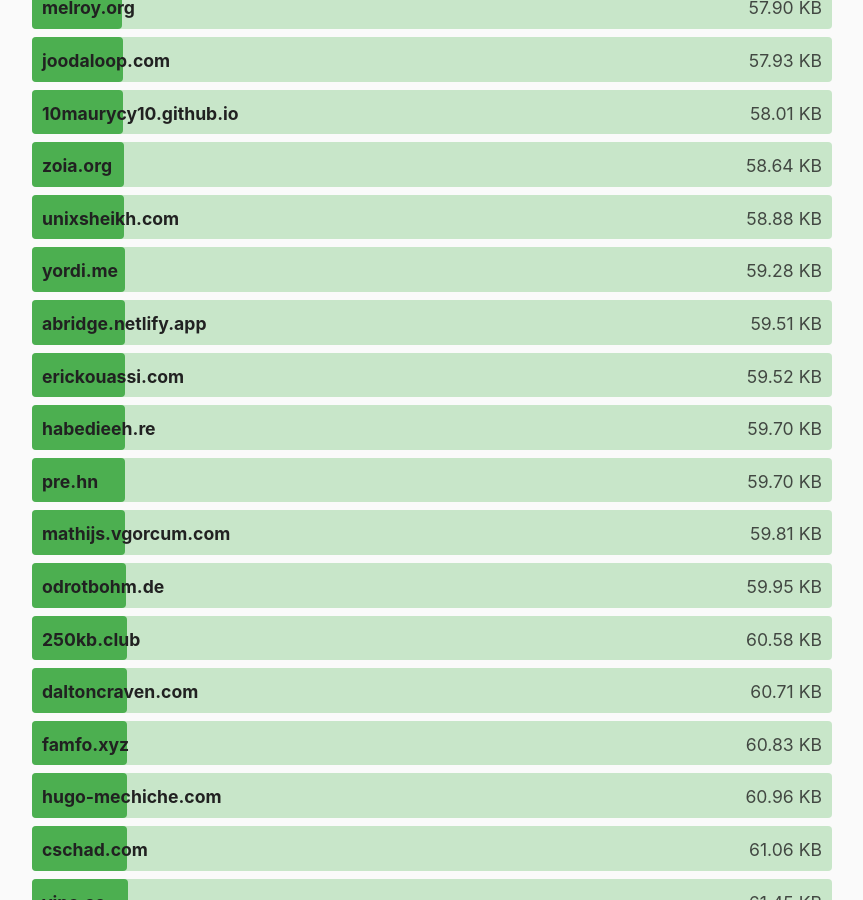
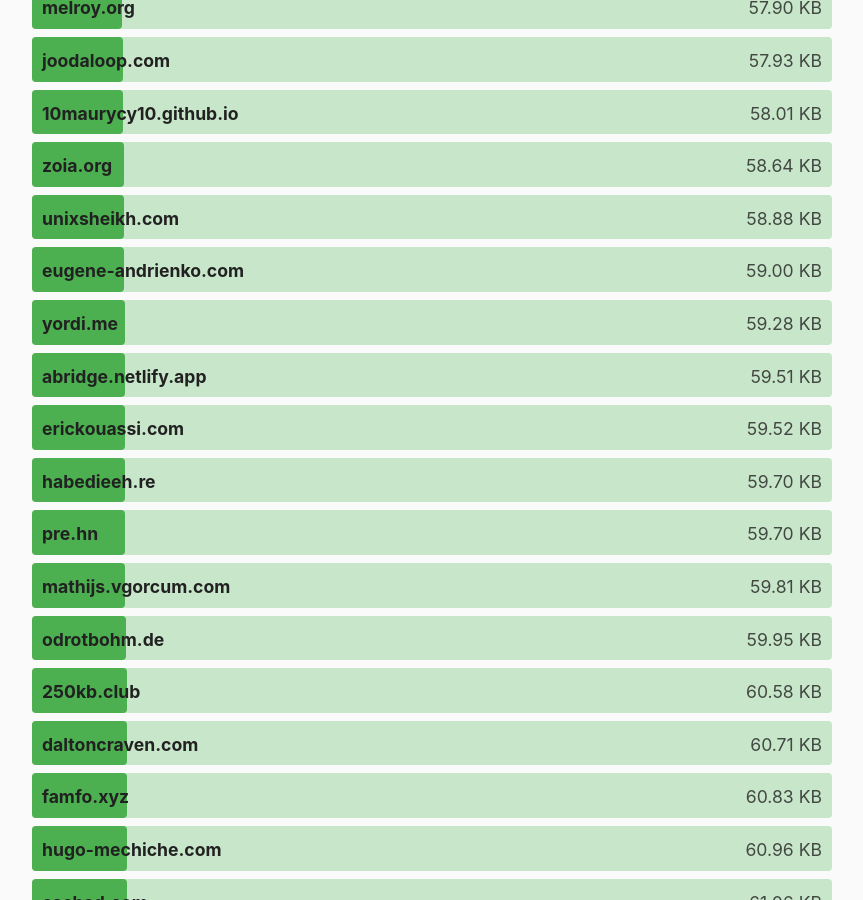
Before and after one commit to kevquirk/512kb.club, a Jekyll site: the page built from index.md, in a window 1280 px wide and 900 px high, scrolled down 18258 px. Shown: the whole window, without its empty margins (208-1071 px from the left). Built offline with Jekyll 4.4.1, drawn with Linux system fonts in a browser that asks for light colours; comment, search, counter and statistics services are not loaded; some of the changed text lies outside the part shown.

Commit message:
Update size of eugene-andrienko.com

```diff
--- a/_data/sites.yml
+++ b/_data/sites.yml
@@ -1295,8 +1295,8 @@
 
 - domain: eugene-andrienko.com
   url: https://eugene-andrienko.com/
-  size: 134.10
-  last_checked: 2025-05-18
+  size: 59.0
+  last_checked: 2025-05-19
 
 - domain: evanhahn.com
   url: https://evanhahn.com/
```
